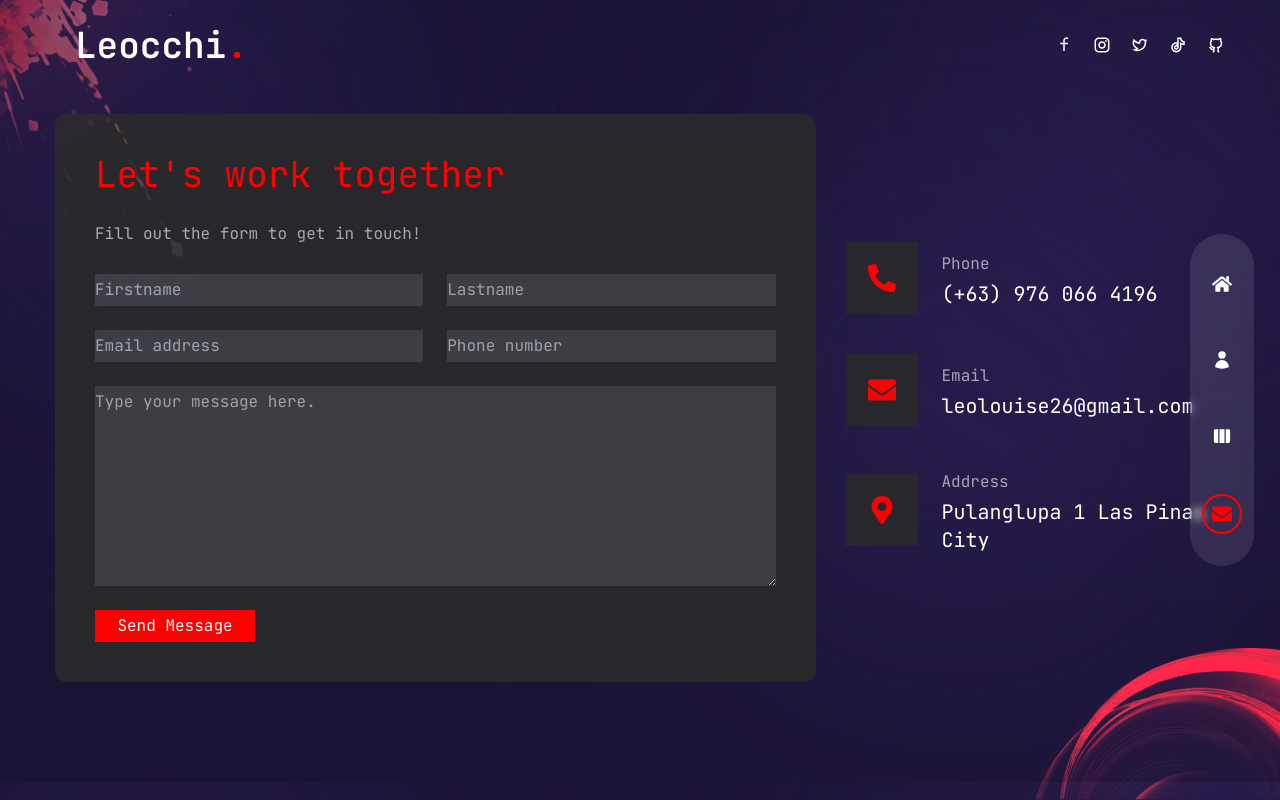
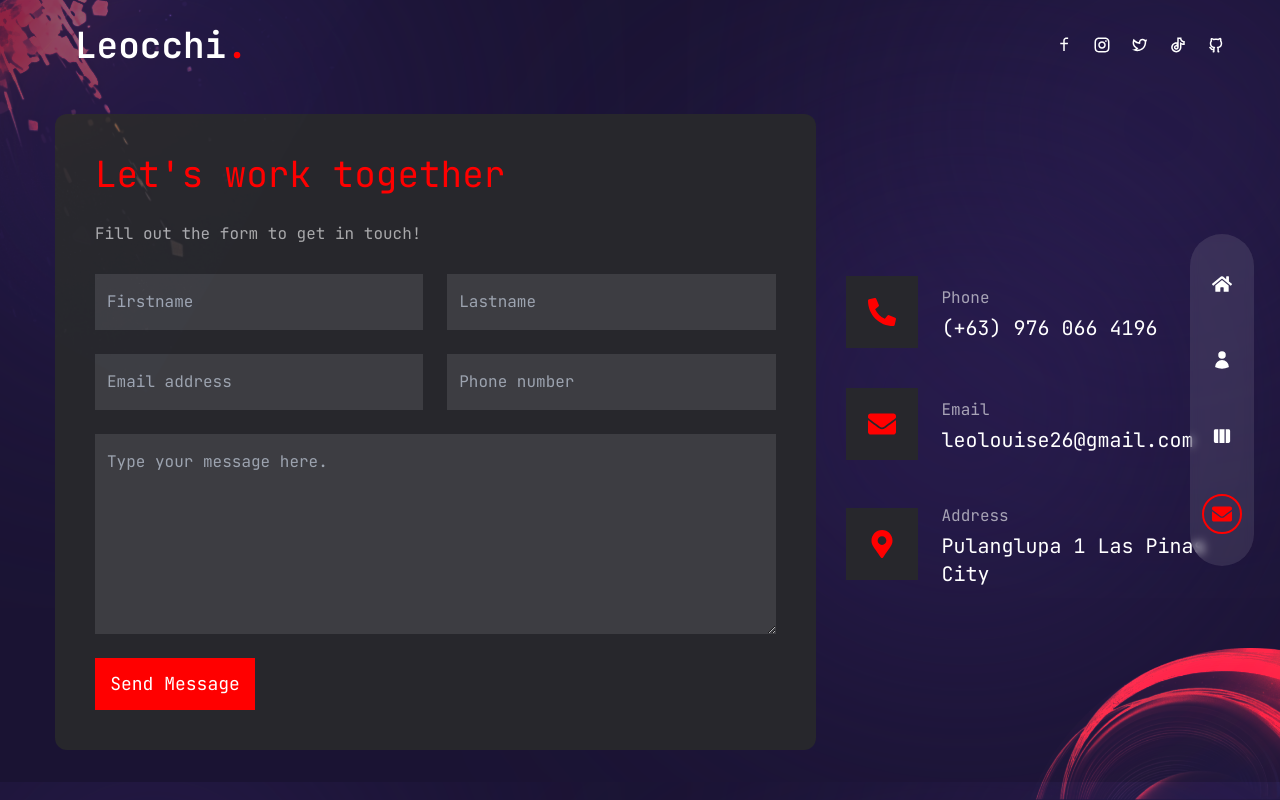
Before and after one commit to Leolouise26/leo26-portfolio, a Next.js app: page /contact in a window 1280 px wide. Built offline with nearby package versions, Linux system fonts and the light colour scheme.

Commit message:
fixed size

```diff
--- a/app/contact/page.jsx
+++ b/app/contact/page.jsx
@@ -55,17 +55,47 @@ const Contact = () => {
 
               {/* Input Fields */}
               <div className="grid grid-cols-1 md:grid-cols-2 gap-6">
-                <input type="text" name="user_name" placeholder="Firstname" className="input-field bg-white/10" required />
-                <input type="text" name="user_lastname" placeholder="Lastname" className="input-field bg-white/10" required />
-                <input type="email" name="user_email" placeholder="Email address" className="input-field bg-white/10" required />
-                <input type="tel" name="user_phone" placeholder="Phone number" className="input-field bg-white/10" />
+                <input
+                  type="text"
+                  name="user_name"
+                  placeholder="Firstname"
+                  className="input-field bg-white/10 rounded-lg p-3"
+                  required
+                />
+                <input
+                  type="text"
+                  name="user_lastname"
+                  placeholder="Lastname"
+                  className="input-field bg-white/10 rounded-lg p-3"
+                  required
+                />
+                <input
+                  type="email"
+                  name="user_email"
+                  placeholder="Email address"
+                  className="input-field bg-white/10 rounded-lg p-3"
+                  required
+                />
+                <input
+                  type="tel"
+                  name="user_phone"
+                  placeholder="Phone number"
+                  className="input-field bg-white/10 rounded-lg p-3"
+                />
               </div>
 
               {/* Message Textarea */}
-              <textarea name="message" placeholder="Type your message here." className="textarea h-[200px] bg-white/10" required></textarea>
+              <textarea
+                name="message"
+                placeholder="Type your message here."
+                className="textarea h-[200px] bg-white/10 rounded-lg p-3"
+                required
+              ></textarea>
 
               {/* Submit Button */}
-              <button type="submit" className="button max-w-40 bg-accent">Send Message</button>
+              <button type="submit" className="button max-w-[160px] py-3 bg-accent rounded-lg text-lg">
+                Send Message
+              </button>
             </form>
           </div>
 
```
